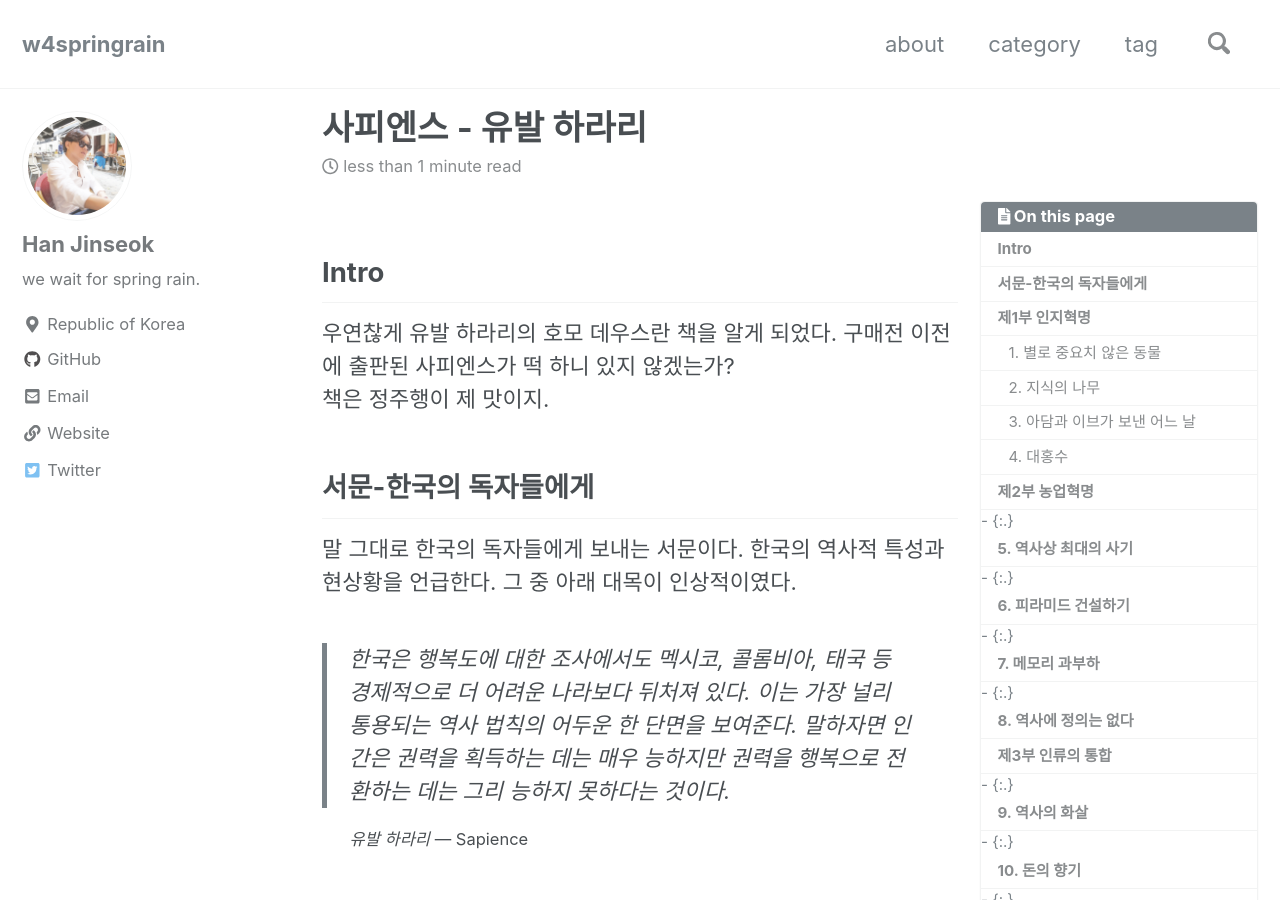
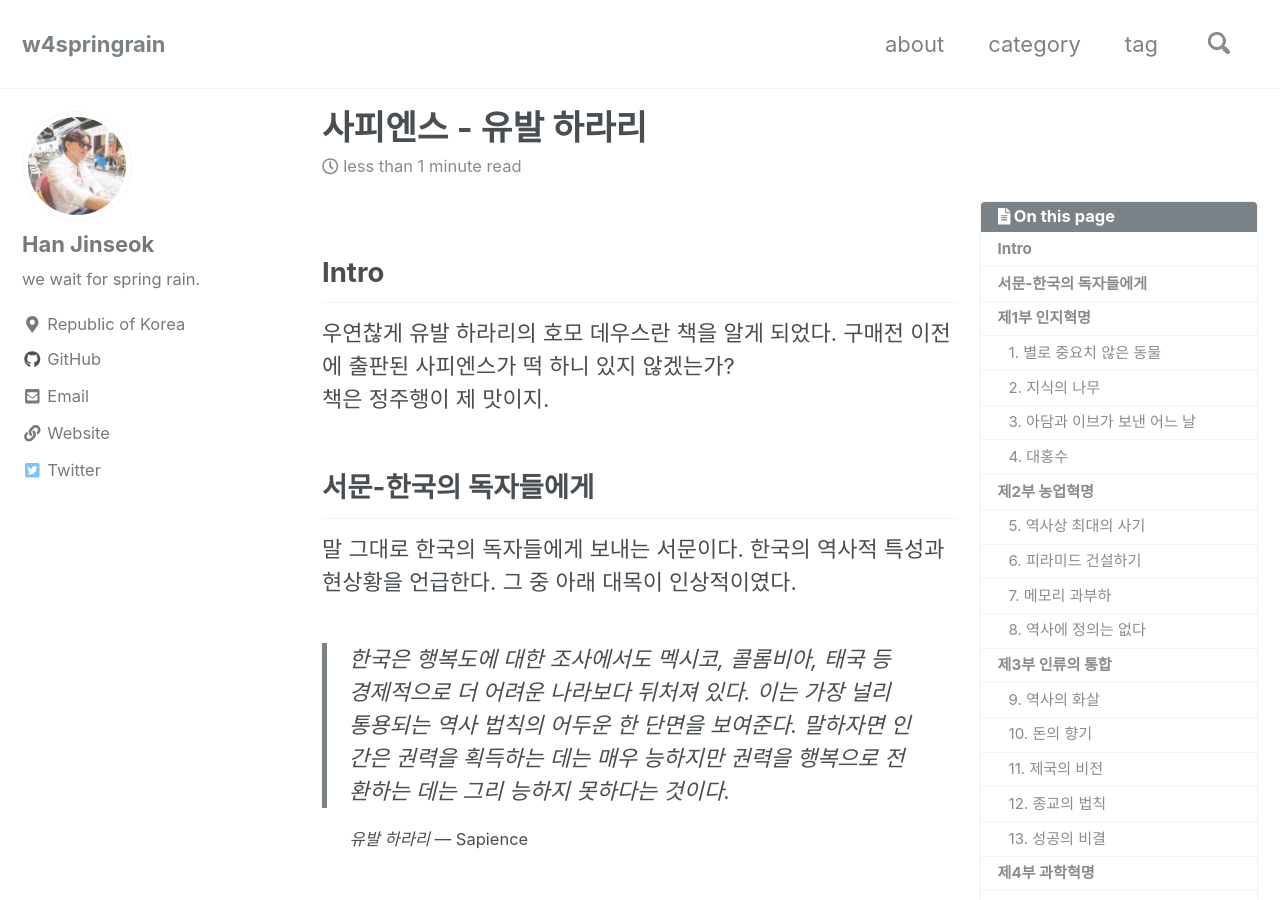
Before and after one commit to moregorenine/moregorenine.github.io, a Jekyll site: the page built from _posts/book/2019-01-22-sapiens.md, in a window 1280 px wide and 900 px high. Built offline with Jekyll 4.4.1, drawn with Linux system fonts in a browser that asks for light colours; nearby versions of some CDN libraries; comment, search, counter and statistics services are not loaded; a style sheet for code colours, icons or effects is not loaded.

```diff
--- a/_posts/book/2019-01-22-sapiens.md
+++ b/_posts/book/2019-01-22-sapiens.md
@@ -29,17 +29,17 @@ toc_sticky: true
 ### 4. 대홍수
 
 ## 제2부 농업혁명
-#### 5. 역사상 최대의 사기
-#### 6. 피라미드 건설하기
-#### 7. 메모리 과부하
-#### 8. 역사에 정의는 없다
+### 5. 역사상 최대의 사기
+### 6. 피라미드 건설하기
+### 7. 메모리 과부하
+### 8. 역사에 정의는 없다
 
 ## 제3부 인류의 통합
-#### 9. 역사의 화살
-#### 10. 돈의 향기
-#### 11. 제국의 비전
-#### 12. 종교의 법칙
-#### 13. 성공의 비결
+### 9. 역사의 화살
+### 10. 돈의 향기
+### 11. 제국의 비전
+### 12. 종교의 법칙
+### 13. 성공의 비결
 
 ## 제4부 과학혁명
 ### 14. 무지의 발견
```
